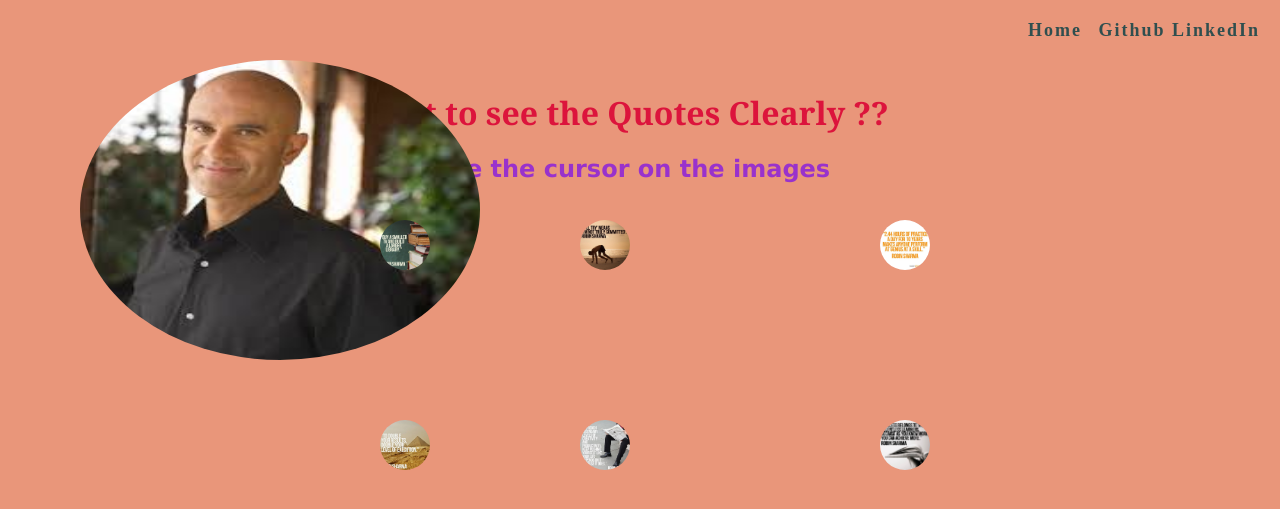
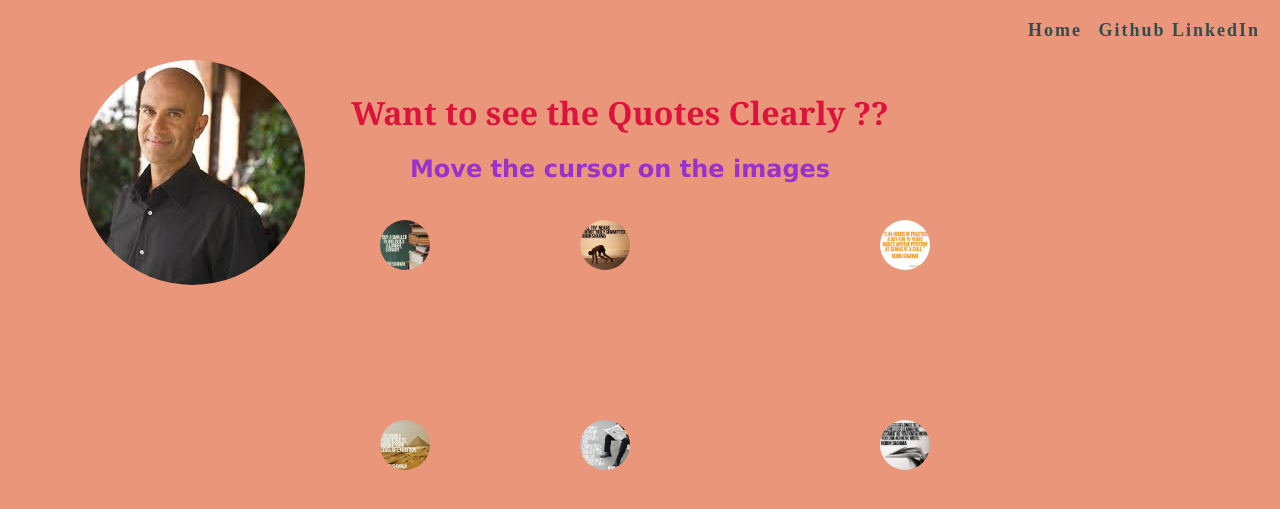
Before and after one commit to christyjax/christyjax.github.io, a Jekyll site: the page Quotes1.html, which Jekyll copies as it is, in a window 1280 px wide. Shown: the top 509 px of the page. Built offline with Jekyll 4.4.1, drawn with Linux system fonts in a browser that asks for light colours.

Commit message:
Update Quotes1.html

```diff
--- a/Quotes1.html
+++ b/Quotes1.html
@@ -16,7 +16,7 @@
       LinkedIn
     </a></b>
     <div id="main">
-         <img src= "Images\Robin Sharma.jpg" width="400" height="300" >
+         <img src= "Images\Robin Sharma.jpg" >
       </div>
 
     <h1 > Want to see the Quotes  Clearly ??</h1>
```
